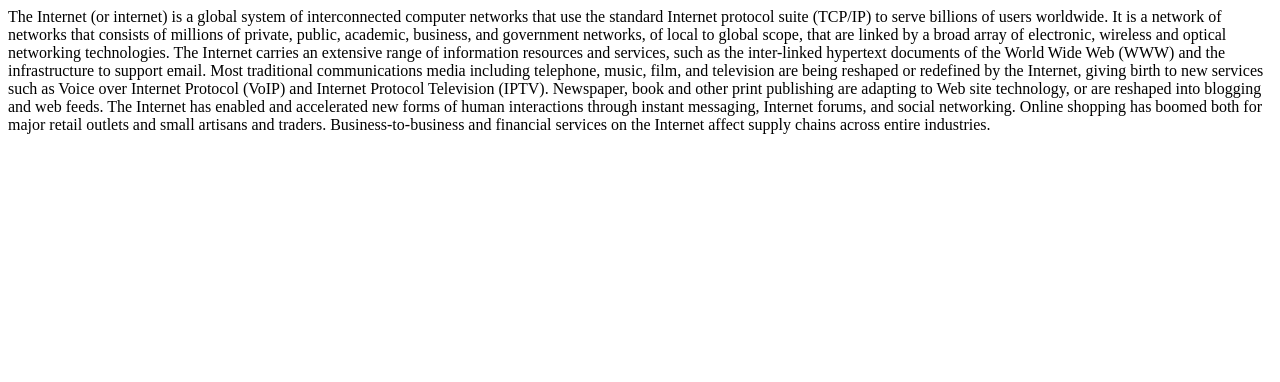
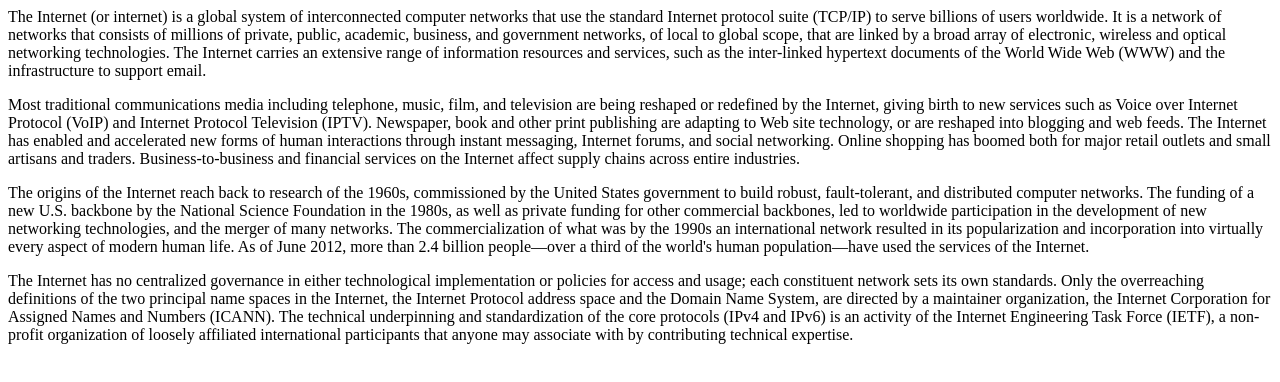
Before and after one commit to skrevans/skrevans.github.com, a plain HTML site: page trip.html in a window 1280 px wide. Drawn offline with Linux system fonts and the light colour scheme.

Commit message:
Update trip.html

```diff
--- a/trip.html
+++ b/trip.html
@@ -1,15 +1,16 @@
 <html>
 
-<head>
-<title> Safari Reader Trip</title>
-</head>
+ <head>
+  <title> Safari Reader Trip</title>
+ </head>
 
-<body>
-The Internet (or internet) is a global system of interconnected computer networks that use the standard Internet protocol suite (TCP/IP) to serve billions of users worldwide. It is a network of networks that consists of millions of private, public, academic, business, and government networks, of local to global scope, that are linked by a broad array of electronic, wireless and optical networking technologies. The Internet carries an extensive range of information resources and services, such as the inter-linked hypertext documents of the World Wide Web (WWW) and the infrastructure to support email.
-
-Most traditional communications media including telephone, music, film, and television are being reshaped or redefined by the Internet, giving birth to new services such as Voice over Internet Protocol (VoIP) and Internet Protocol Television (IPTV). Newspaper, book and other print publishing are adapting to Web site technology, or are reshaped into blogging and web feeds. The Internet has enabled and accelerated new forms of human interactions through instant messaging, Internet forums, and social networking. Online shopping has boomed both for major retail outlets and small artisans and traders. Business-to-business and financial services on the Internet affect supply chains across entire industries.
-
-
-</body>
+ <body>
+  <article>
+   <p>The Internet (or internet) is a global system of interconnected computer networks that use the standard Internet protocol suite (TCP/IP) to serve billions of users worldwide. It is a network of networks that consists of millions of private, public, academic, business, and government networks, of local to global scope, that are linked by a broad array of electronic, wireless and optical networking technologies. The Internet carries an extensive range of information resources and services, such as the inter-linked hypertext documents of the World Wide Web (WWW) and the infrastructure to support email.</p>
+   <p>Most traditional communications media including telephone, music, film, and television are being reshaped or redefined by the Internet, giving birth to new services such as Voice over Internet Protocol (VoIP) and Internet Protocol Television (IPTV). Newspaper, book and other print publishing are adapting to Web site technology, or are reshaped into blogging and web feeds. The Internet has enabled and accelerated new forms of human interactions through instant messaging, Internet forums, and social networking. Online shopping has boomed both for major retail outlets and small artisans and traders. Business-to-business and financial services on the Internet affect supply chains across entire industries.</p>
+   <p>The origins of the Internet reach back to research of the 1960s, commissioned by the United States government to build robust, fault-tolerant, and distributed computer networks. The funding of a new U.S. backbone by the National Science Foundation in the 1980s, as well as private funding for other commercial backbones, led to worldwide participation in the development of new networking technologies, and the merger of many networks. The commercialization of what was by the 1990s an international network resulted in its popularization and incorporation into virtually every aspect of modern human life. As of June 2012, more than 2.4 billion people—over a third of the world's human population—have used the services of the Internet.</p>
+   <p>The Internet has no centralized governance in either technological implementation or policies for access and usage; each constituent network sets its own standards. Only the overreaching definitions of the two principal name spaces in the Internet, the Internet Protocol address space and the Domain Name System, are directed by a maintainer organization, the Internet Corporation for Assigned Names and Numbers (ICANN). The technical underpinning and standardization of the core protocols (IPv4 and IPv6) is an activity of the Internet Engineering Task Force (IETF), a non-profit organization of loosely affiliated international participants that anyone may associate with by contributing technical expertise.</p>
+  <article/>
+ </body>
 
 </html>
```
